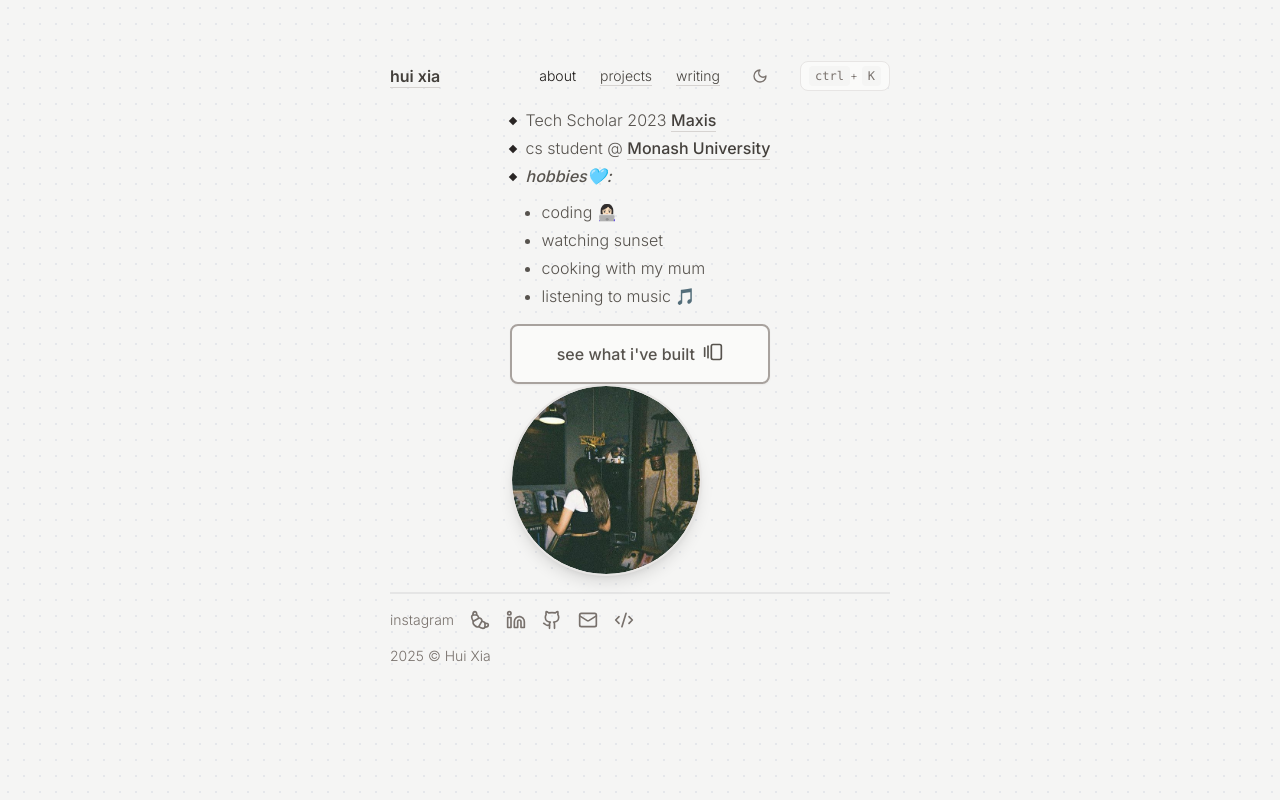
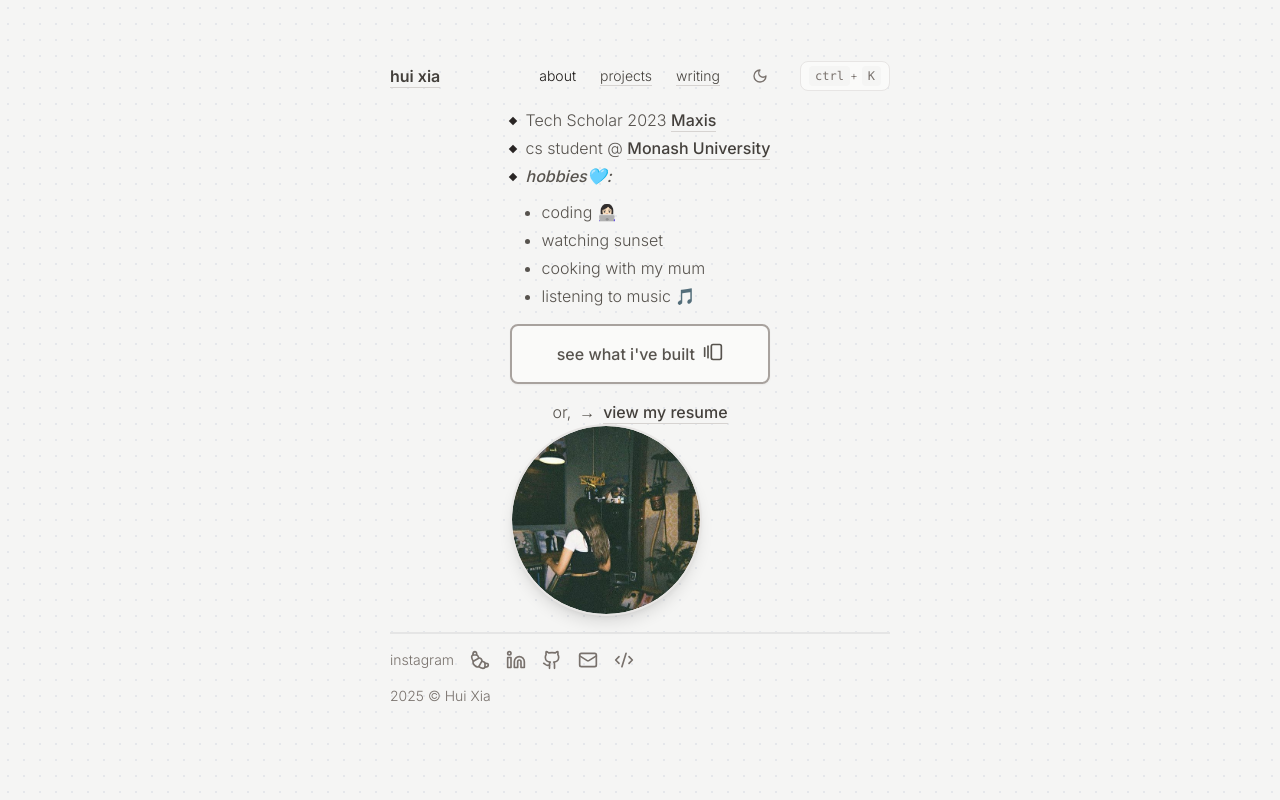
Before and after one commit to HuiXia0210/v2, a Next.js app: page / in a window 1280 px wide. Built offline with nearby package versions, Linux system fonts and the light colour scheme.

Commit message:
Updated pages resume

```diff
--- a/src/app/page.js
+++ b/src/app/page.js
@@ -50,14 +50,13 @@
         <GalleryHorizontalEnd className="size-5 inline align-top ml-1 transition-transform group-hover:rotate-3" />
       </NextLink>
 
-      {/*<div className="flex items-center justify-center gap-2 text-stone-600 dark:text-stone-400 mt-4">
+      <div className="flex items-center justify-center gap-2 text-stone-600 dark:text-stone-400 mt-4">
         <span>or, </span>
         <span>→</span>
         <Link href="/resume.pdf" className="font-medium">
           view my resume
         </Link>
       </div>
-      */}
 
       <div className="w-48 h-48 relative rounded-full border-2 border-stone-200 dark:border-stone-700 shadow-lg overflow-hidden bg-stone-50 dark:bg-stone-800">
         <Image
```
